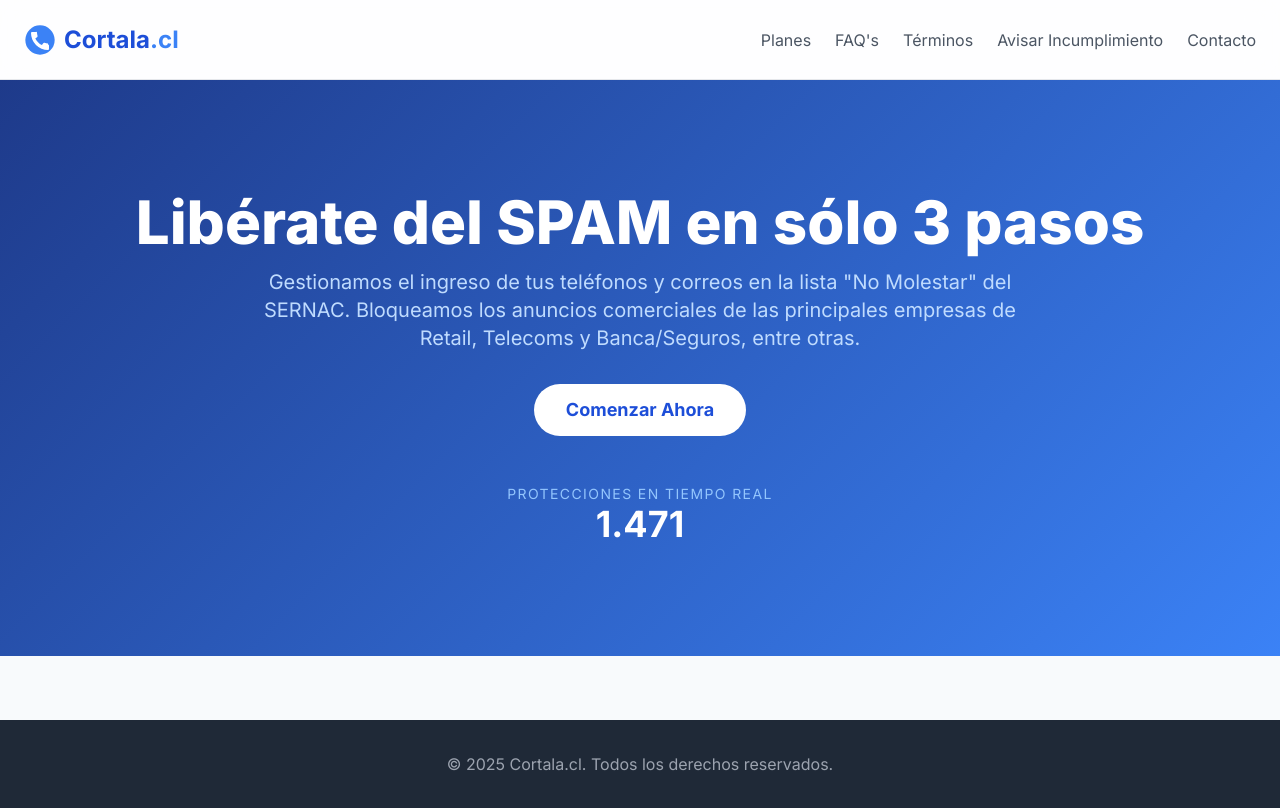
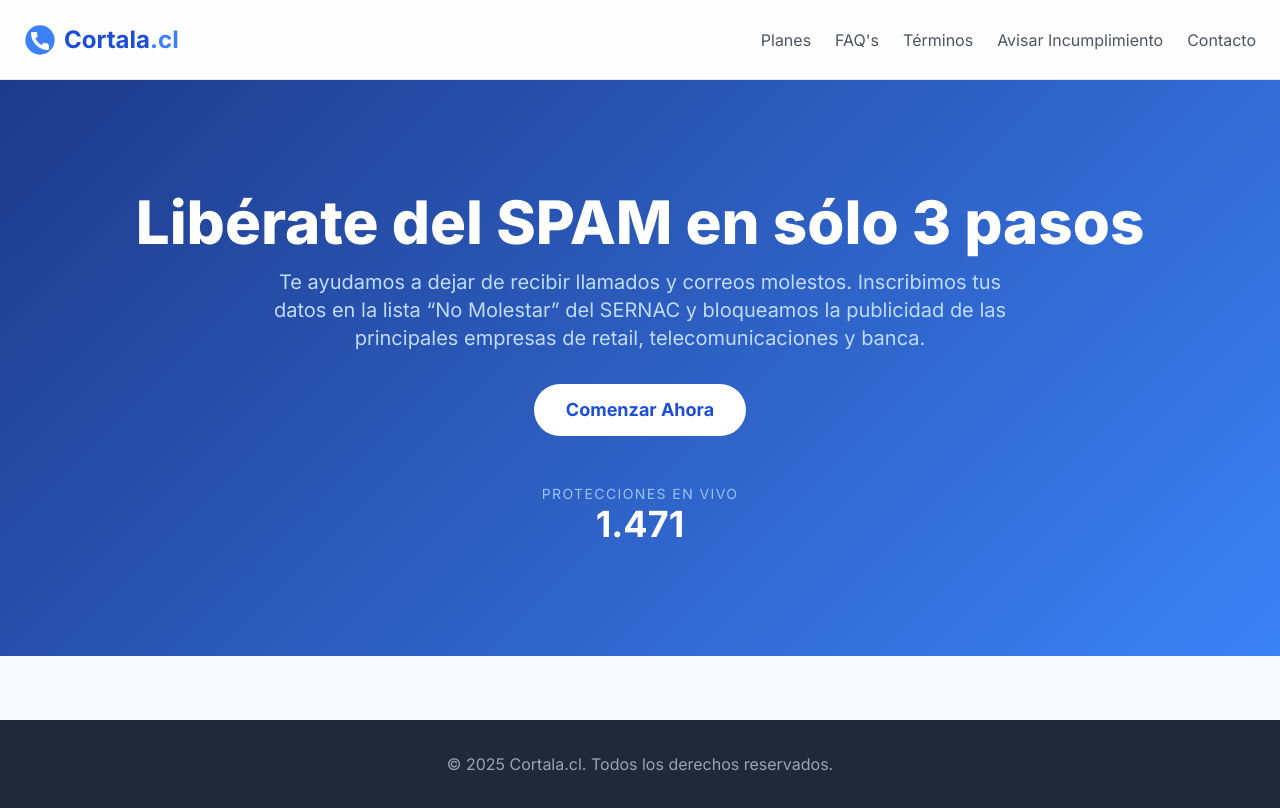
Before and after one commit to Nomewei/respaldo_cortala.cl, a React (Vite) app: page / in a window 1280 px wide. Built offline with nearby package versions, Linux system fonts and the light colour scheme.

Commit message:
Update HeroSection.tsx

```diff
--- a/src/components/HeroSection.tsx
+++ b/src/components/HeroSection.tsx
@@ -15,10 +15,10 @@ const HeroSection: React.FC<HeroSectionProps> = ({ onStart }) => {
         <section className="hero-gradient text-white">
             <div className="container mx-auto px-6 text-center py-20 md:py-28">
                 <h1 className="text-4xl md:text-5xl lg:text-6xl font-extrabold leading-tight mb-4">Libérate del SPAM en sólo 3 pasos</h1>
-                <p className="text-lg md:text-xl text-blue-200 max-w-3xl mx-auto mb-8">Gestionamos el ingreso de tus teléfonos y correos en la lista "No Molestar" del SERNAC. Bloqueamos los anuncios comerciales de las principales empresas de Retail, Telecoms y Banca/Seguros, entre otras.</p>
+                <p className="text-lg md:text-xl text-blue-200 max-w-3xl mx-auto mb-8">Te ayudamos a dejar de recibir llamados y correos molestos. Inscribimos tus datos en la lista “No Molestar” del SERNAC y bloqueamos la publicidad de las principales empresas de retail, telecomunicaciones y banca.</p>
                 <button onClick={onStart} className="bg-white text-blue-700 font-bold py-3 px-8 rounded-full text-lg hover:bg-blue-100 transition transform hover:scale-105">Comenzar Ahora</button>
                 <div className="mt-12">
-                    <p className="text-sm uppercase tracking-widest text-blue-300">Protecciones en tiempo real</p>
+                    <p className="text-sm uppercase tracking-widest text-blue-300">Protecciones en vivo</p>
                     <p className="text-4xl font-bold">{clientCount.toLocaleString('es-CL')}</p>
                 </div>
             </div>
```
